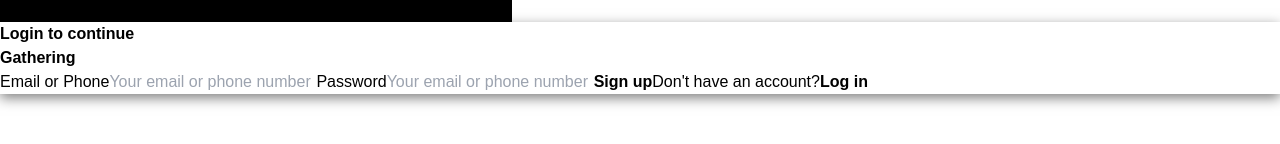
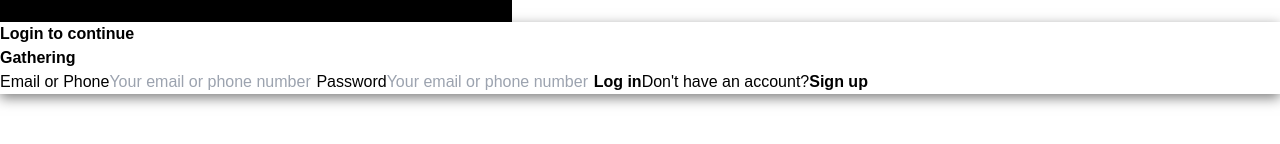
Before and after one commit to majid598/gatherSpotFrontend, a React (Vite) app: page /login in a window 1280 px wide. Shown: the part 490-634 px from the top of the page. Built offline with nearby package versions, Linux system fonts and the light colour scheme; no server answers.

Commit message:
Update Login.jsx

```diff
--- a/src/Pages/Login.jsx
+++ b/src/Pages/Login.jsx
@@ -86,7 +86,7 @@ const Login = () => {
                 )}
               </label>
               <button className="w-full p-3 bg-sky-500 mt-4 text-white rounded-lg font-bold transition-all duration-300 hover:bg-sky-600">
-                Sign up
+                Log in
               </button>
               <span className="w-full text-center flex gap-1 justify-center">
                 Don&apos;t have an account?
@@ -94,7 +94,7 @@ const Login = () => {
                   to={"/signup"}
                   className="underline transition-all duration-300 hover:text-sky-500 font-semibold"
                 >
-                  Log in
+                  Sign up
                 </Link>
               </span>
             </div>
```
